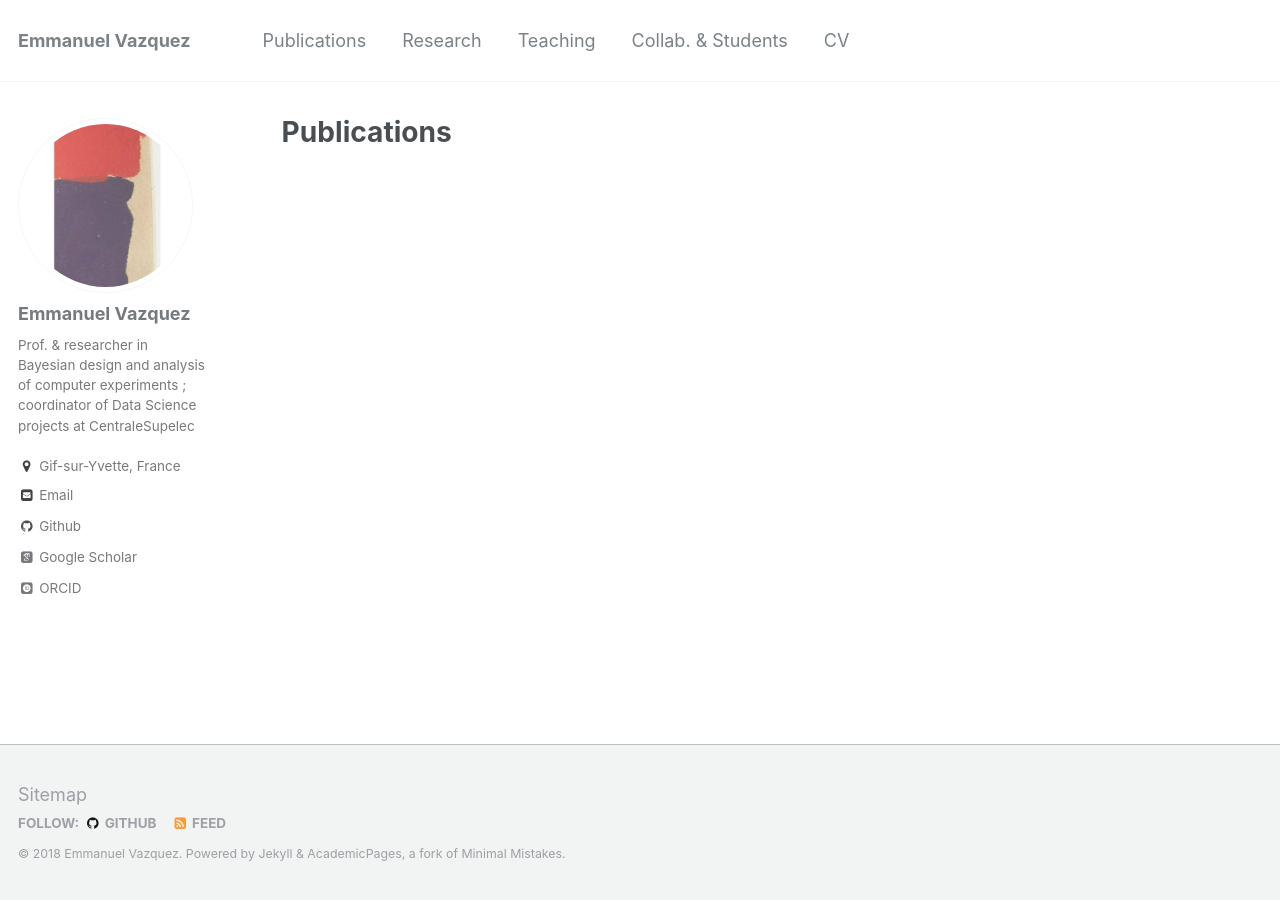
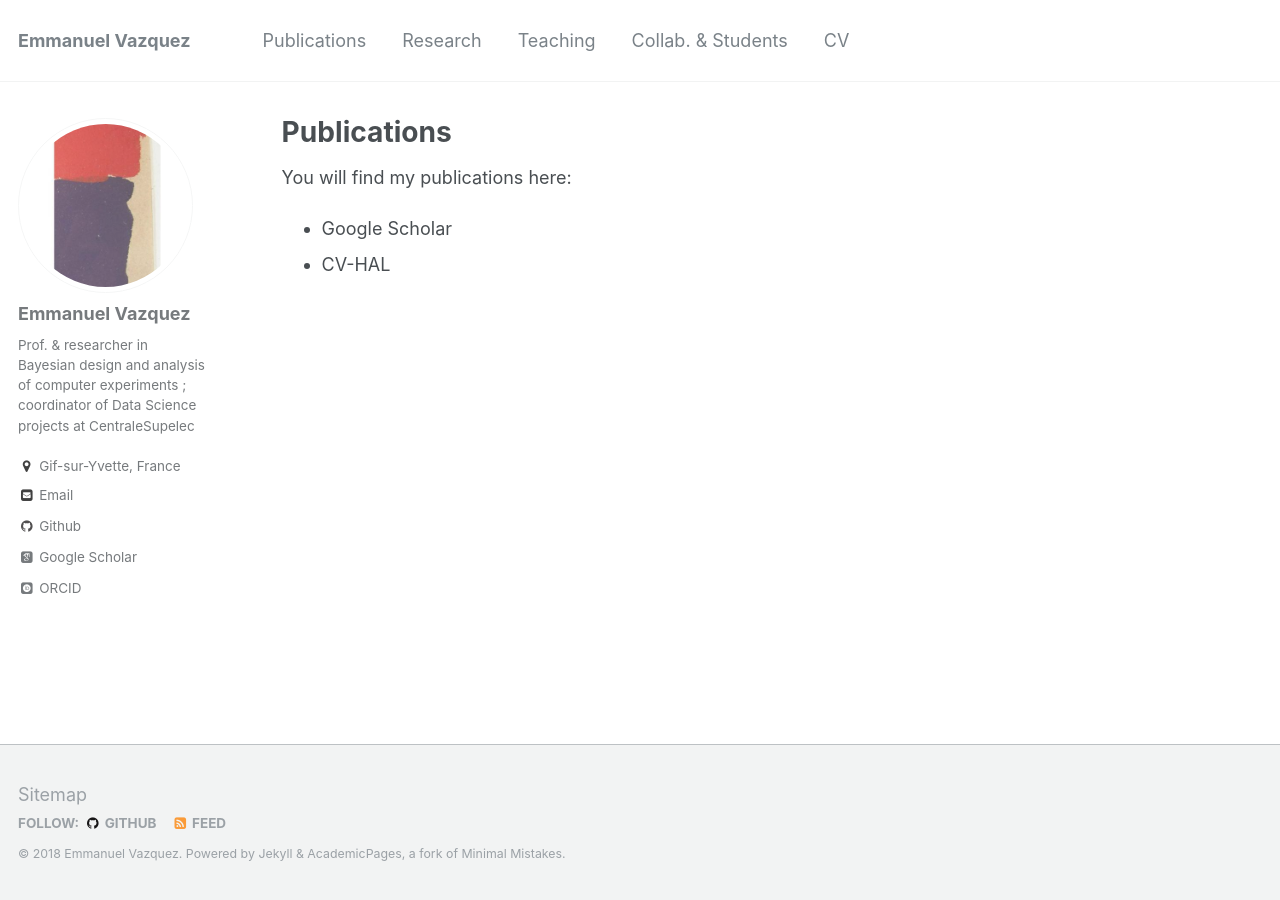
Before and after one commit to emvazquez/emvazquez.github.io, a Jekyll site: the page built from _pages/publications.md, in a window 1280 px wide. Built offline with Jekyll 4.4.1, drawn with Linux system fonts in a browser that asks for light colours; some web fonts are replaced.

Commit message:
publications

```diff
--- a/_pages/publications.md
+++ b/_pages/publications.md
@@ -4,6 +4,12 @@ title: "Publications"
 permalink: /publications/
 author_profile: true
 ---
+
+You will find my publications here:
+<ul>
+<li> <a href="https://scholar.google.fr/citations?user=gyx2-dkAAAAJ">Google Scholar</a></li>
+<li> <a href="https://cv.archives-ouvertes.fr/emmanuel-vazquez">CV-HAL</a></li>
+</ul>
 
 {% if author.googlescholar %}
   You can also find my articles on <u><a href="{{author.googlescholar}}">my Google Scholar profile</a>.</u>
```
